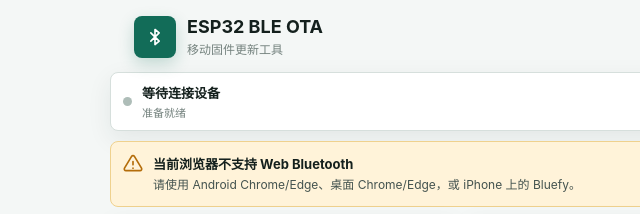
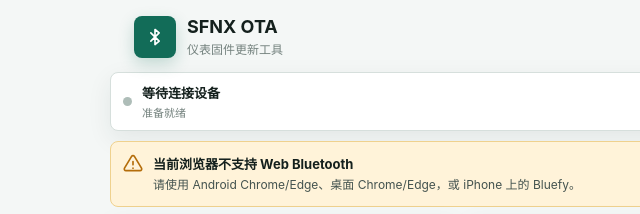
Before and after one commit to SF-NX/esp32-ble-ota-web, a website with bundled scripts: page index.html in a window 1280 px wide. Shown: the top 214 px of the page, 0-640 px from the left. Built offline with nearby package versions, Linux system fonts and the light colour scheme.

Commit message:
更新网页品牌文案

```diff
--- a/app.js
+++ b/app.js
@@ -14,7 +14,7 @@ const sleep = (ms) => new Promise((resolve) => setTimeout(resolve, ms));
 const REMOTE_MANIFEST = './firmware/manifest.json';
 
 const copy = {
-    subtitle: '移动固件更新工具', idle: '等待连接设备', ready: '准备就绪', deviceTitle: '连接设备',
+    subtitle: '仪表固件更新工具', idle: '等待连接设备', ready: '准备就绪', deviceTitle: '连接设备',
     deviceHint: '选择附近的 BLE OTA 设备', connect: '搜索并连接', disconnect: '断开', firmwareTitle: '选择升级包',
     firmwareHint: '请选择后缀为 .ota 的文件', chooseFile: '选择 .ota 升级包', chooseFileHint: '请上传已下载的仪表OTA文件',
     browse: '浏览', updateTitle: '固件更新', updateHint: '传输时请保持页面在前台', progress: '进度', waiting: '等待开始',
--- a/index.html
+++ b/index.html
@@ -4,8 +4,8 @@
   <meta charset="utf-8">
   <meta name="viewport" content="width=device-width,initial-scale=1,viewport-fit=cover">
   <meta name="theme-color" content="#f4f7f6">
-  <meta name="description" content="ESP32 BLE OTA firmware updater for mobile and desktop browsers">
-  <title>ESP32 BLE OTA</title>
+  <meta name="description" content="SFNX OTA 仪表固件更新工具">
+  <title>SFNX OTA</title>
   <link rel="manifest" href="manifest.webmanifest">
   <link rel="icon" href="icons/app-icon.svg" type="image/svg+xml">
   <link rel="stylesheet" href="styles.css">
@@ -29,8 +29,8 @@
     <div class="brand">
       <div class="brand-mark"><svg><use href="#i-bluetooth"/></svg></div>
       <div>
-        <h1>ESP32 BLE OTA</h1>
-        <p data-i18n="subtitle">移动固件更新工具</p>
+        <h1>SFNX OTA</h1>
+        <p data-i18n="subtitle">仪表固件更新工具</p>
       </div>
     </div>
     <div class="header-actions">
```
Also changed, not shown: manifest.webmanifest.
